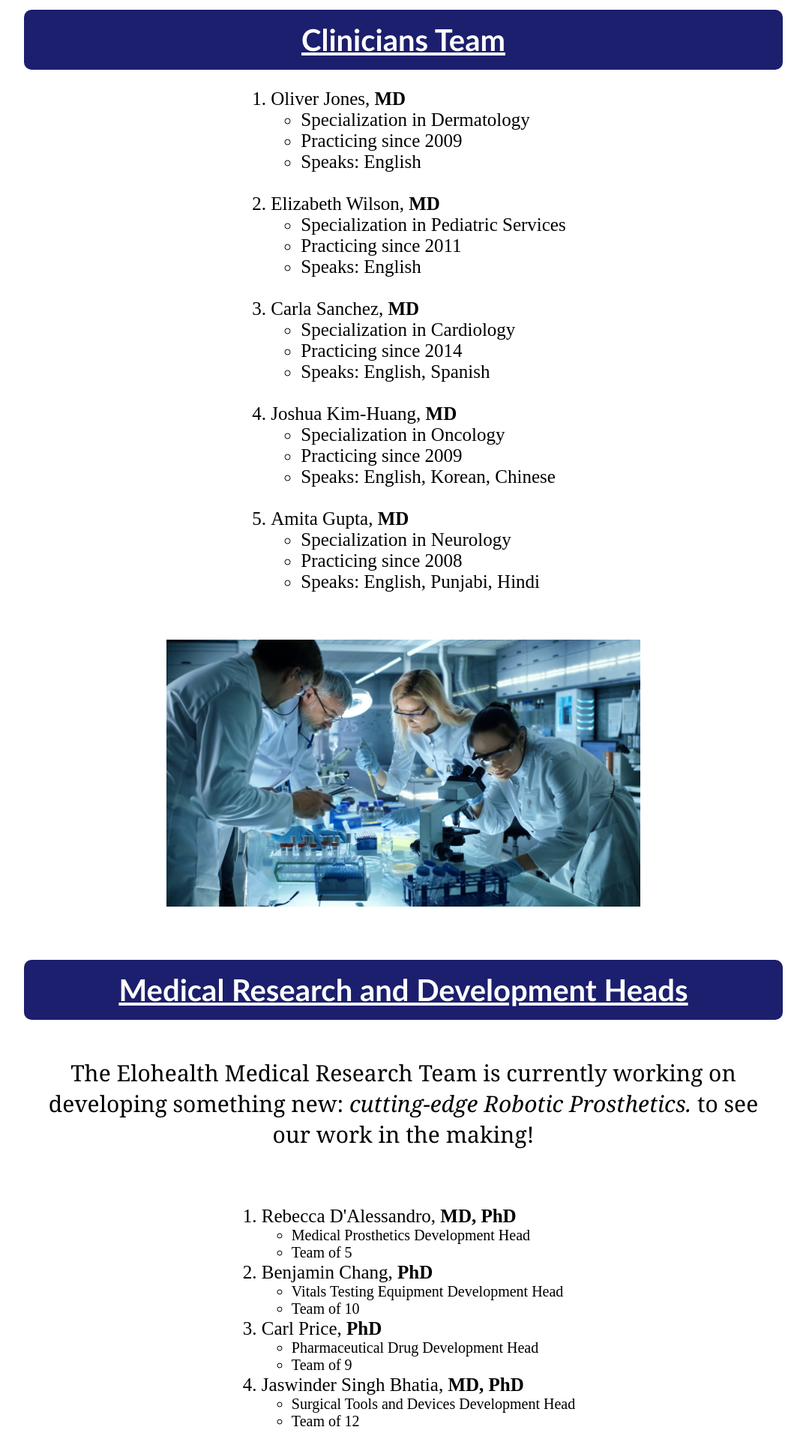
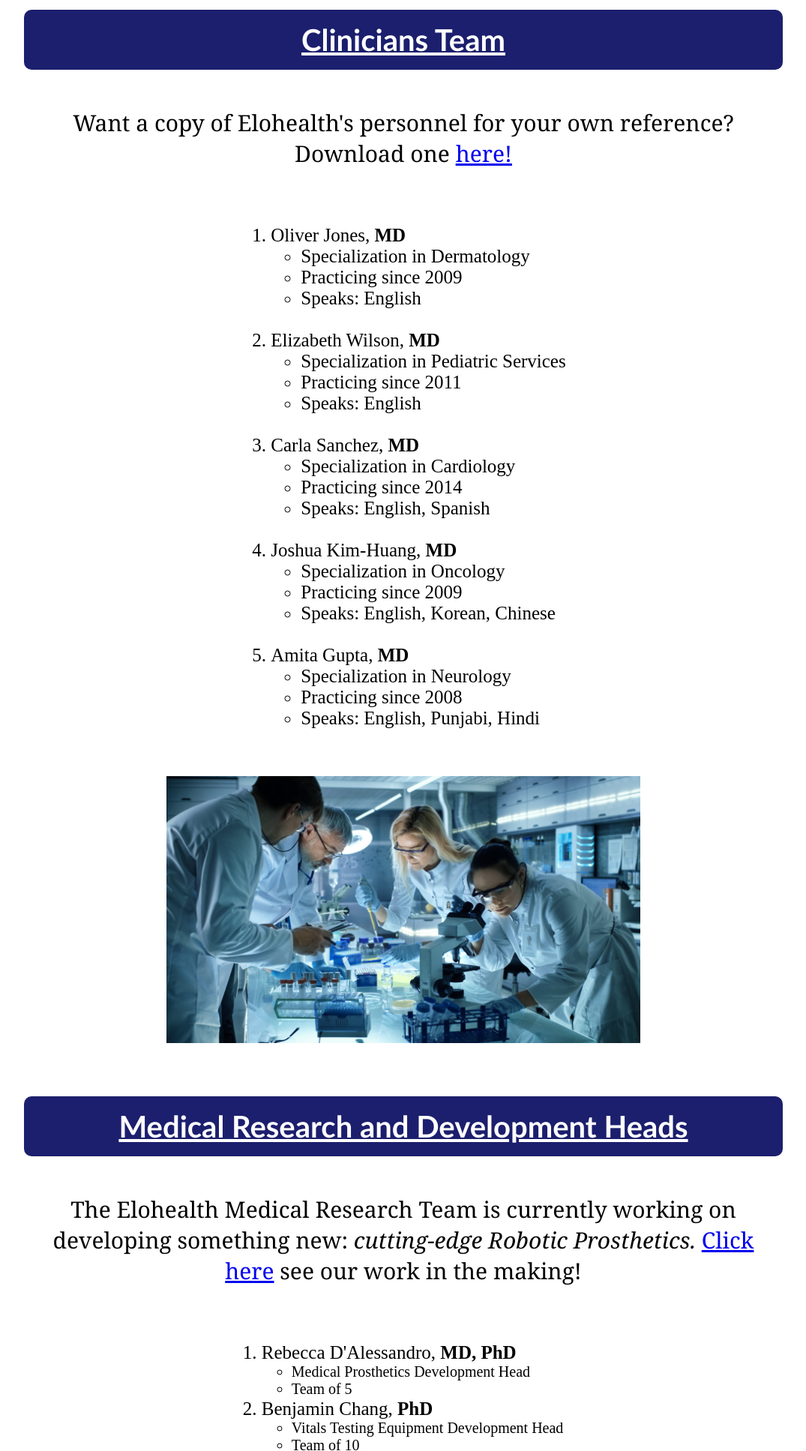
Before and after one commit to ganglim8/MGMT382-Elohealth, a plain HTML site: page teampage.html in a window 1280 px wide. Shown: the part 940-2875 px from the top of the page at 75% size, without its empty margins (102-1177 px from the left). Drawn offline with Linux system fonts and the light colour scheme.

Commit message:
completed team page and pdf upload

```diff
--- a/teampage.html
+++ b/teampage.html
@@ -19,6 +19,8 @@
         <div class="teamheading">
         <h4> <u>Clinicians Team</u></h4>
         </div>
+        <p>Want a copy of Elohealth's personnel for your own reference? Download one
+            <a href="Elohealth Clinicians List.pdf" target = "_blank">here!</a></p>
         <div class="container">
         <ol class="OL2">
             <li>Oliver Jones, <b>MD</b></li>
@@ -64,8 +66,9 @@
         <h4> <u>Medical Research and Development Heads</u></h4>
         </div>
         <p>The Elohealth Medical Research Team is currently working on developing
-            something new: <i>cutting-edge Robotic Prosthetics.</i> to see our work
-            in the making!
+            something new: <i>cutting-edge Robotic Prosthetics.</i>
+            <a href="https://neurobionics.robotics.umich.edu/research/wearable-robotics/open-source-leg/"
+            target = "_blank">Click here</a> see our work in the making!
         </p>
         <div class="container">
         <ol class="OL2">
@@ -95,6 +98,7 @@
         </ol>
         </div>
         <br>
+        <br>
         Last Modified: <script>document.write(document.lastModified);</script>
     </body>
 
```
Also changed, not shown: 1 other file.
